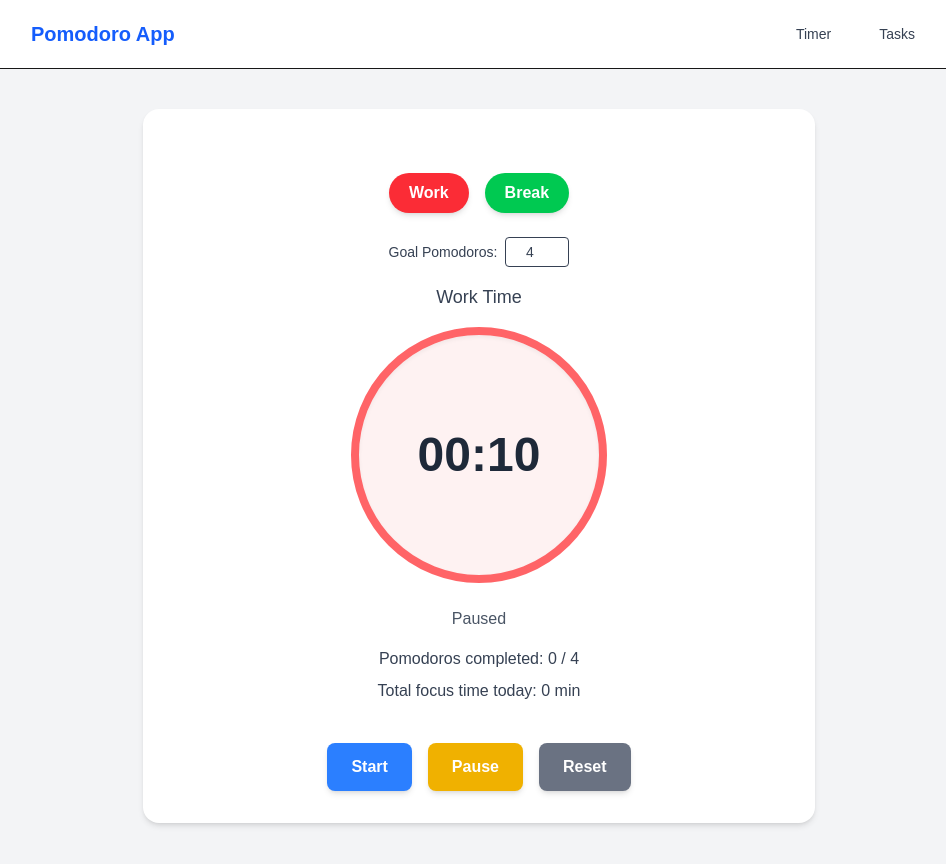
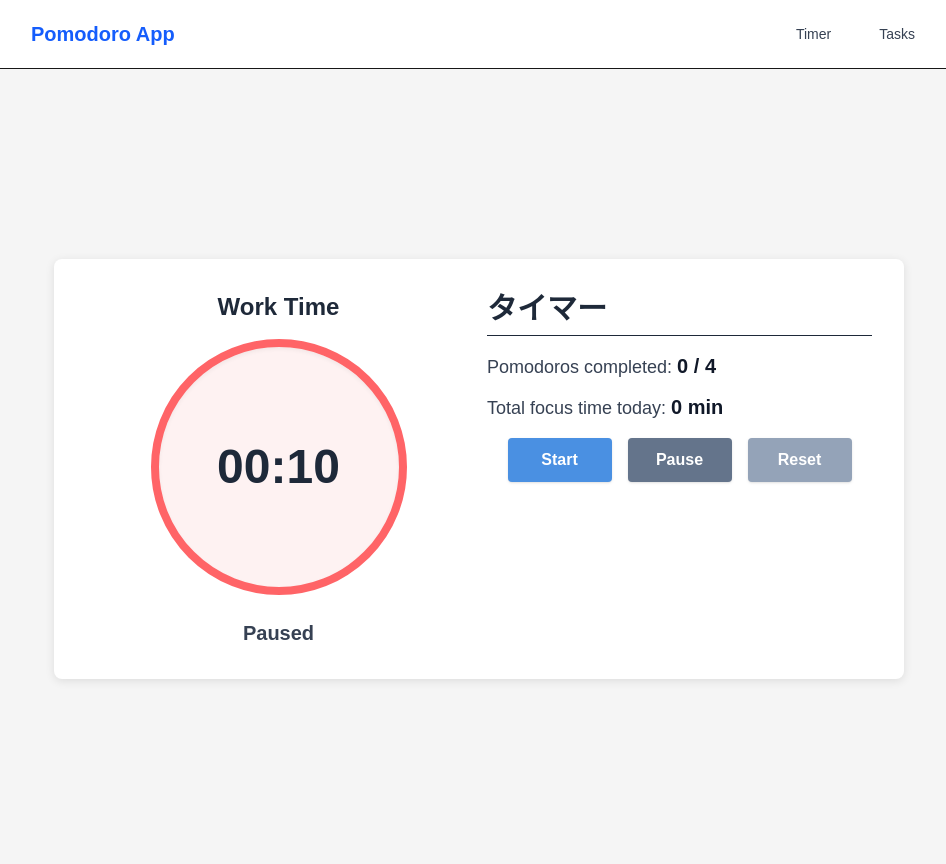
Before and after one commit to Tuyudaku561/pomodoro-todo-app, a Next.js app: page /timer in a window 1280 px wide. Shown: the top 864 px of the page, without its empty margins (161-1107 px from the left). Built offline with nearby package versions, Linux system fonts and the light colour scheme.

Commit message:
UIの改善

```diff
--- a/app/task/task_list.tsx
+++ b/app/task/task_list.tsx
@@ -101,7 +101,7 @@ export default function TaskList({ tasks }: TaskListProps) {
 									) : (
 										// 停止中の表示
 										<>
-											{!hasRunningTask && <button onClick={() => handleStart(task.id)}>start</button>}
+											{!hasRunningTask && <button onClick={() => handleStart(task.id)}>開始</button>}
 											<button onClick={() => handleEdit(task)}>編集</button>
 											<button onClick={() => handleDelete(task.id)}>削除</button>
 										</>
--- a/app/timer/page.tsx
+++ b/app/timer/page.tsx
@@ -4,21 +4,18 @@ import TimerDisplay from "../../components/TimerDisplay";
 import ModeSwitcher from "../../components/ModeSwitcher";
 import TimerControls from "../../components/TimerControls";
 import { useTasks } from "../task/TaskContext";
-import {useRouter} from "next/navigation";
-
-const WORK_TIME = 10;
-const BREAK_TIME = 10;
+import { useRouter } from "next/navigation";
 
 export default function TimerPage() {
   const router = useRouter();
-  const {tasks, activeTaskId} = useTasks();
-  const activeTask = tasks.find((t) => t.id=== activeTaskId);
+  const { tasks, activeTaskId } = useTasks();
+  const activeTask = tasks.find((t) => t.id === activeTaskId);
   const {
-		mode, setMode,
-		timeLeft, setTimeLeft,
+    mode,
+    timeLeft,
     isTimerRunning, setIsTimerRunning,
     pomodoroCount,
-		targetPomodoros, setTargetPomodoros,
+    targetPomodoros,
     totalFocusSeconds,
     resetTimer,
     handleRatingSelect,
@@ -42,45 +39,11 @@ export default function TimerPage() {
   };
 
   return (
-    <main className="min-h-screen bg-gray-100 px-6 py-10">
-      <div className="mx-auto max-w-2xl rounded-2xl bg-white p-8 shadow-md">
-        {/* タイトル */}
-        <h1 className="mb-8 text-center text-3xl font-bold text-gray-800">
-          {activeTask?.title}
-        </h1>
-
-        {/* Work / Break 切り替え */}
-        <ModeSwitcher
-          onWorkClick={() => {
-            setMode("work");
-            setTimeLeft(WORK_TIME);
-            setIsTimerRunning(false);
-          }}
-          onBreakClick={() => {
-            setMode("break");
-            setTimeLeft(BREAK_TIME);
-            setIsTimerRunning(false);
-          }}
-        />
-
-        {/* 目標ポモドーロ数設定 */}
-        <div className="mb-4 flex justify-center gap-2 text-sm">
-          <label className="flex items-center gap-2 text-gray-700">
-            Goal Pomodoros:
-            <input
-              type="number"
-              min={1}
-              value={targetPomodoros}
-              onChange={(e) => {
-                const parsed = Math.max(1, Number(e.target.value) || 1);
-                setTargetPomodoros(parsed);
-              }}
-              className="w-16 rounded border px-2 py-1 text-center"
-            />
-          </label>
-        </div>
-
-        {/* 時計表示 */}
+    <main className="min-h-screen bg-[#f5f5f5] px-8 py-8 flex items-center justify-center">
+      <div className="mx-auto w-full max-w-[850px] rounded-[8px] bg-white p-8 shadow-[0_2px_10px_rgba(0,0,0,0.1)]">
+        <div className="flex flex-col md:flex-row items-center md:items-start gap-4">
+          {/* 左側: 時計表示 */}
+          <div className="w-full md:w-1/2 flex flex-col items-center">
             <TimerDisplay
               mode={mode}
               timeLeft={timeLeft}
@@ -90,9 +53,65 @@ export default function TimerPage() {
               totalFocusSeconds={totalFocusSeconds}
               formatTime={formatTime}
               formatFocusMinutes={formatFocusMinutes}
+              variant="clock"
+            />
+          </div>
+
+          {/* 右側: 情報とコントロール */}
+          <div className="w-full md:w-1/2 flex flex-col space-y-4">
+            <h1 className="text-2xl md:text-3xl font-bold text-gray-800 border-b pb-2">
+              {activeTask?.title || "タイマー"}
+            </h1>
+
+            {/* 達成度評価 (一番下に配置) */}
+            {showEvaluation && (
+              <div className="mt-4 rounded-[8px] bg-[#f0faff] border-[1px] border-dashed border-[#4a90e2] px-1 py-6 text-center animate-fadeIn">
+                <h2 className="mb-4 text-[1.1rem] font-semibold text-[#333]">タスクの達成度を評価してください</h2>
+                <div className="flex flex-wrap justify-center gap-4">
+                  <button
+                    onClick={() => {
+                      handleRatingSelect(1);
+                      router.push("/task");
+                    }}
+                    className="w-26 rounded-[4px] bg-[#dc3545] py-2.5 text-white hover:opacity-90 transition-opacity font-bold text-sm"
+                  >
+                    未達成
+                  </button>
+                  <button
+                    onClick={() => {
+                      handleRatingSelect(2);
+                      router.push("/task");
+                    }}
+                    className="w-24 rounded-[4px] bg-[#ffc107] py-2.5 text-black hover:opacity-90 transition-opacity font-bold text-sm"
+                  >
+                    概ね達成
+                  </button>
+                  <button
+                    onClick={() => {
+                      handleRatingSelect(3);
+                      router.push("/task");
+                    }}
+                    className="w-24 rounded-[4px] bg-[#28a745] py-2.5 text-white hover:opacity-90 transition-opacity font-bold text-sm"
+                  >
+                    完全達成
+                  </button>
+                </div>
+              </div>
+            )}
+
+            <TimerDisplay
+              mode={mode}
+              timeLeft={timeLeft}
+              isRunning={isTimerRunning}
+              pomodoroCount={pomodoroCount}
+              targetPomodoros={targetPomodoros}
+              totalFocusSeconds={totalFocusSeconds}
+              formatTime={formatTime}
+              formatFocusMinutes={formatFocusMinutes}
+              variant="stats"
             />
 
-        {/* Start / Pause / Reset */}
+            <div>
               <TimerControls
                 onStart={() => {
                   if (pomodoroCount >= targetPomodoros) {
@@ -103,42 +122,10 @@ export default function TimerPage() {
                 onPause={() => setIsTimerRunning(false)}
                 onReset={resetTimer}
               />
+            </div>
 
-        {/* 達成度評価 */}
-        {showEvaluation && (
-          <div className="mt-8 rounded-lg bg-blue-50 p-6 text-center">
-            <h2 className="mb-4 text-xl font-semibold text-gray-800">タスクの達成度を評価してください</h2>
-            <div className="flex justify-center gap-4">
-              <button
-                onClick={() => {
-                  handleRatingSelect(1);
-                  router.push("/task");
-                }}
-                className="rounded-lg bg-red-500 px-4 py-2 text-white hover:bg-red-600 transition-colors"
-              >
-                1: 期待を下回る
-              </button>
-              <button
-                onClick={() => {
-                  handleRatingSelect(2);
-                  router.push("/task");
-                }}
-                className="rounded-lg bg-yellow-500 px-4 py-2 text-white hover:bg-yellow-600 transition-colors"
-              >
-                2: 期待通り
-              </button>
-              <button
-                onClick={() => {
-                  handleRatingSelect(3);
-                  router.push("/task");
-                }}
-                className="rounded-lg bg-green-500 px-4 py-2 text-white hover:bg-green-600 transition-colors"
-              >
-                3: 期待を上回る
-              </button>
           </div>
         </div>
-        )}
       </div>
     </main>
   );
--- a/components/TimerControls.tsx
+++ b/components/TimerControls.tsx
@@ -15,11 +15,11 @@ export default function TimerControls({
   onReset,
 }: TimerControlsProps) {
   return (
-    <div className="mt-10 flex justify-center gap-4">
+    <div className="flex justify-center gap-4">
       {/* Start ボタン */}
       <button
         onClick={onStart}
-        className="rounded-lg bg-blue-500 px-6 py-3 font-semibold text-white shadow-md transition-all duration-150 hover:-translate-y-0.5 hover:shadow-lg active:translate-y-0.5 active:shadow-sm"
+        className="w-26 rounded-[4px] bg-[#4a90e2] py-2.5 font-bold text-white shadow-sm transition-opacity duration-150 hover:opacity-90"
       >
         Start
       </button>
@@ -27,7 +27,7 @@ export default function TimerControls({
       {/* Pause ボタン */}
       <button
         onClick={onPause}
-        className="rounded-lg bg-yellow-500 px-6 py-3 font-semibold text-white shadow-md transition-all duration-150 hover:-translate-y-0.5 hover:shadow-lg active:translate-y-0.5 active:shadow-sm"
+        className="w-26 rounded-[4px] bg-[#64748b] py-2.5 font-bold text-white shadow-sm transition-opacity duration-150 hover:opacity-90"
       >
         Pause
       </button>
@@ -35,7 +35,7 @@ export default function TimerControls({
       {/* Reset ボタン */}
       <button
         onClick={onReset}
-        className="rounded-lg bg-gray-500 px-6 py-3 font-semibold text-white shadow-md transition-all duration-150 hover:-translate-y-0.5 hover:shadow-lg active:translate-y-0.5 active:shadow-sm"
+        className="w-26 rounded-[4px] bg-[#94a3b8] py-2.5 font-bold text-white shadow-sm transition-opacity duration-150 hover:opacity-90"
       >
         Reset
       </button>
--- a/components/TimerDisplay.tsx
+++ b/components/TimerDisplay.tsx
@@ -7,6 +7,7 @@ type TimerDisplayProps = {
   totalFocusSeconds: number;
   formatTime: (seconds: number) => string;
   formatFocusMinutes: (seconds: number) => number;
+  variant?: "clock" | "stats" | "all";
 };
 
 export default function TimerDisplay({
@@ -18,10 +19,16 @@ export default function TimerDisplay({
   totalFocusSeconds,
   formatTime,
   formatFocusMinutes,
+  variant = "all",
 }: TimerDisplayProps) {
+  const showClock = variant === "all" || variant === "clock";
+  const showStats = variant === "all" || variant === "stats";
+
   return (
+    <div className="flex flex-col items-center w-full">
+      {showClock && (
         <>
-      <p className="mb-4 text-center text-lg font-medium text-gray-700">
+          <p className="mb-4 text-center text-2xl font-bold text-gray-800">
             {mode === "work" ? "Work Time" : "Break Time"}
           </p>
 
@@ -37,23 +44,29 @@ export default function TimerDisplay({
             </div>
           </div>
 
-      <p className="mt-6 text-center text-gray-600">
+          <p className="mt-6 text-center text-xl font-semibold text-gray-700">
             {timeLeft <= 0 ? "Time's up!" : isRunning ? "Running..." : "Paused"}
           </p>
+        </>
+      )}
 
-      <p className="mt-4 text-center text-gray-700">
-        Pomodoros completed: {pomodoroCount} / {targetPomodoros}
+      {showStats && (
+        <div className={variant === "stats" ? "w-full text-left space-y-3" : "mt-6 text-center"}>
+          <p className="text-lg text-gray-700 font-medium">
+            Pomodoros completed: <span className="text-xl text-gray-900 font-bold">{pomodoroCount} / {targetPomodoros}</span>
           </p>
 
           {pomodoroCount >= targetPomodoros && (
-        <p className="mt-2 text-center text-green-600 font-semibold">
+            <p className="text-xl text-green-600 font-bold">
               Goal reached! Timer is stopped.
             </p>
           )}
 
-      <p className="mt-2 text-center text-gray-700">
-        Total focus time today: {formatFocusMinutes(totalFocusSeconds)} min
+          <p className="text-lg text-gray-700 font-medium">
+            Total focus time today: <span className="text-xl text-gray-900 font-bold">{formatFocusMinutes(totalFocusSeconds)} min</span>
           </p>
-    </>
+        </div>
+      )}
+    </div>
   );
 }
```
Lines whose indentation alone changed are shown as unchanged.
